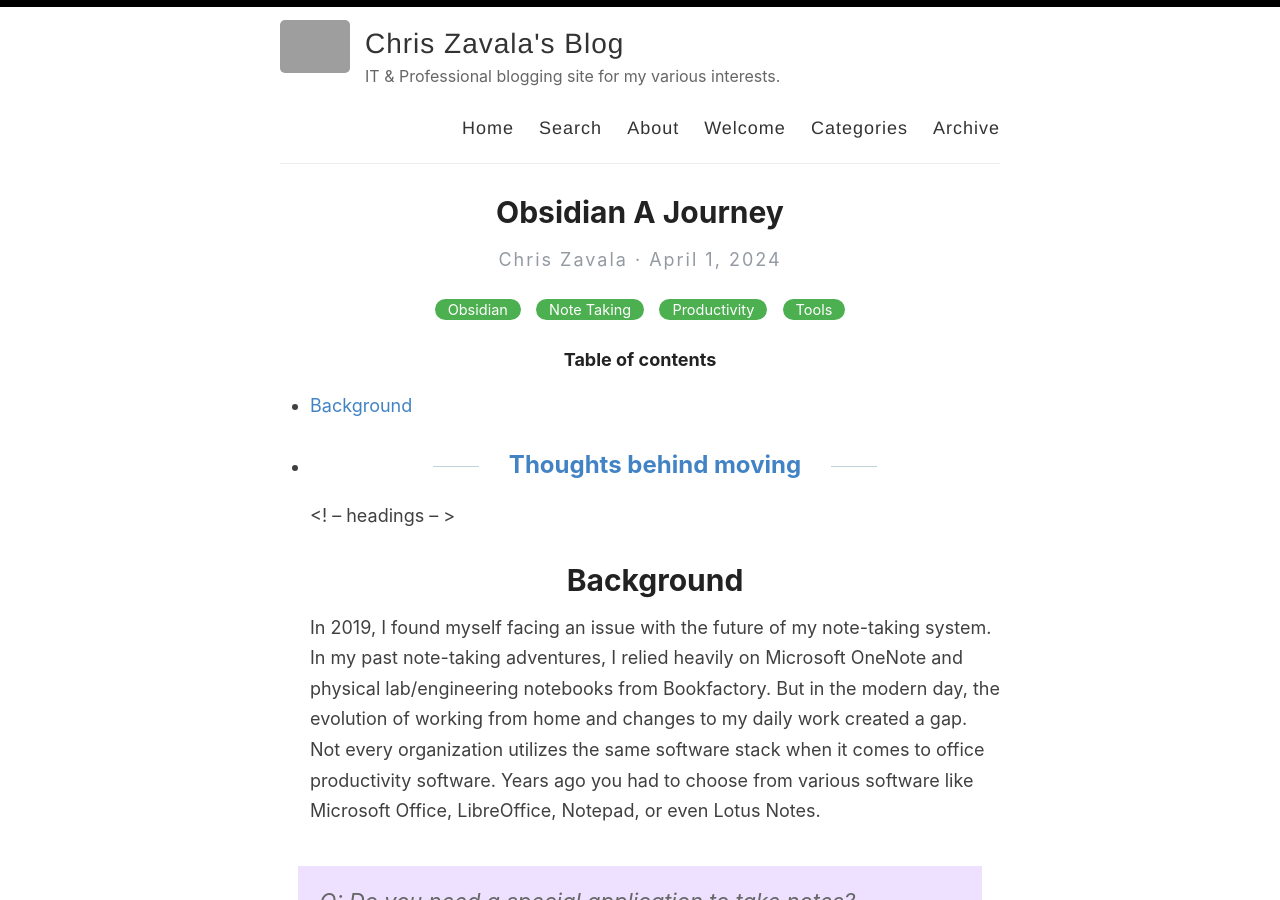
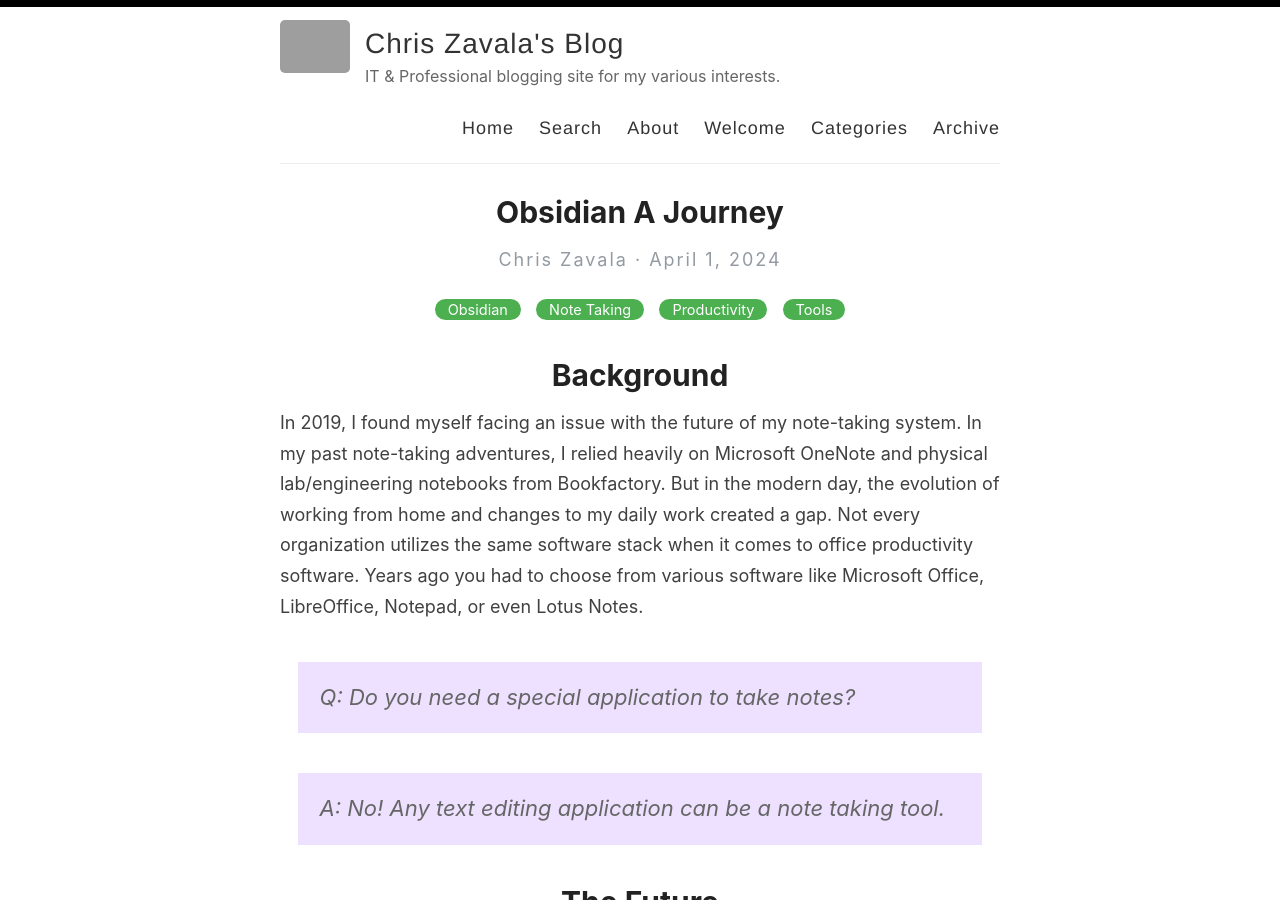
Before and after one commit to zavalalabs/zavalalabs.github.io, a Jekyll site: the page built from _posts/2024-04-01-Obsidian-A-Journey.md, in a window 1280 px wide and 900 px high. Built offline with Jekyll 4.4.1, drawn with Linux system fonts in a browser that asks for light colours; grey boxes are pictures that could not be loaded.

Commit message:
Remove Table of contents

```diff
--- a/_posts/2024-04-01-Obsidian-A-Journey.md
+++ b/_posts/2024-04-01-Obsidian-A-Journey.md
@@ -3,11 +3,7 @@
 title: Obsidian A Journey
 categories: [Obsidian, Note Taking, Productivity, Tools]
 ---
-#### Table of contents
-- [Background](# Background)
-- [Thoughts behind moving](## Thoughts behind moving)
----
-<! -- headings -- >
+
 # Background
 In 2019, I found myself facing an issue with the future of my note-taking system. In my past note-taking adventures, I relied heavily on Microsoft OneNote and physical lab/engineering notebooks from Bookfactory. But in the modern day, the evolution of working from home and changes to my daily work created a gap. Not every organization utilizes the same software stack when it comes to office productivity software. Years ago you had to choose from various software like Microsoft Office, LibreOffice, Notepad, or even Lotus Notes.
 
```
